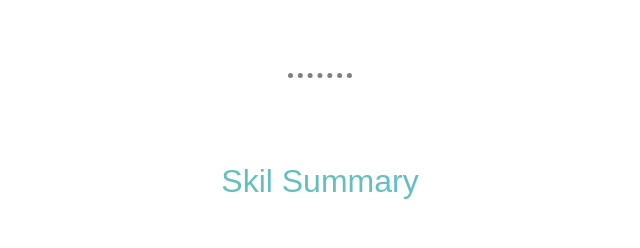
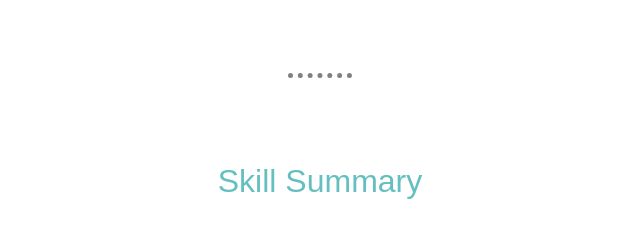
Before and after one commit to Mr-Roy-alt/My-portfolio, a plain HTML site: page index.html in a window 1280 px wide. Shown: the part 1961-2209 px from the top of the page, 320-960 px from the left. Drawn offline with Linux system fonts and the light colour scheme.

Commit message:
Update index.html

```diff
--- a/index.html
+++ b/index.html
@@ -43,7 +43,7 @@
     </div>
     <hr>
     <div class="skill-summary">
-      <h2>Skil Summary</h2>
+      <h2>Skill Summary</h2>
 
       <p>HTML</p>
       <div class="small-container">
```
